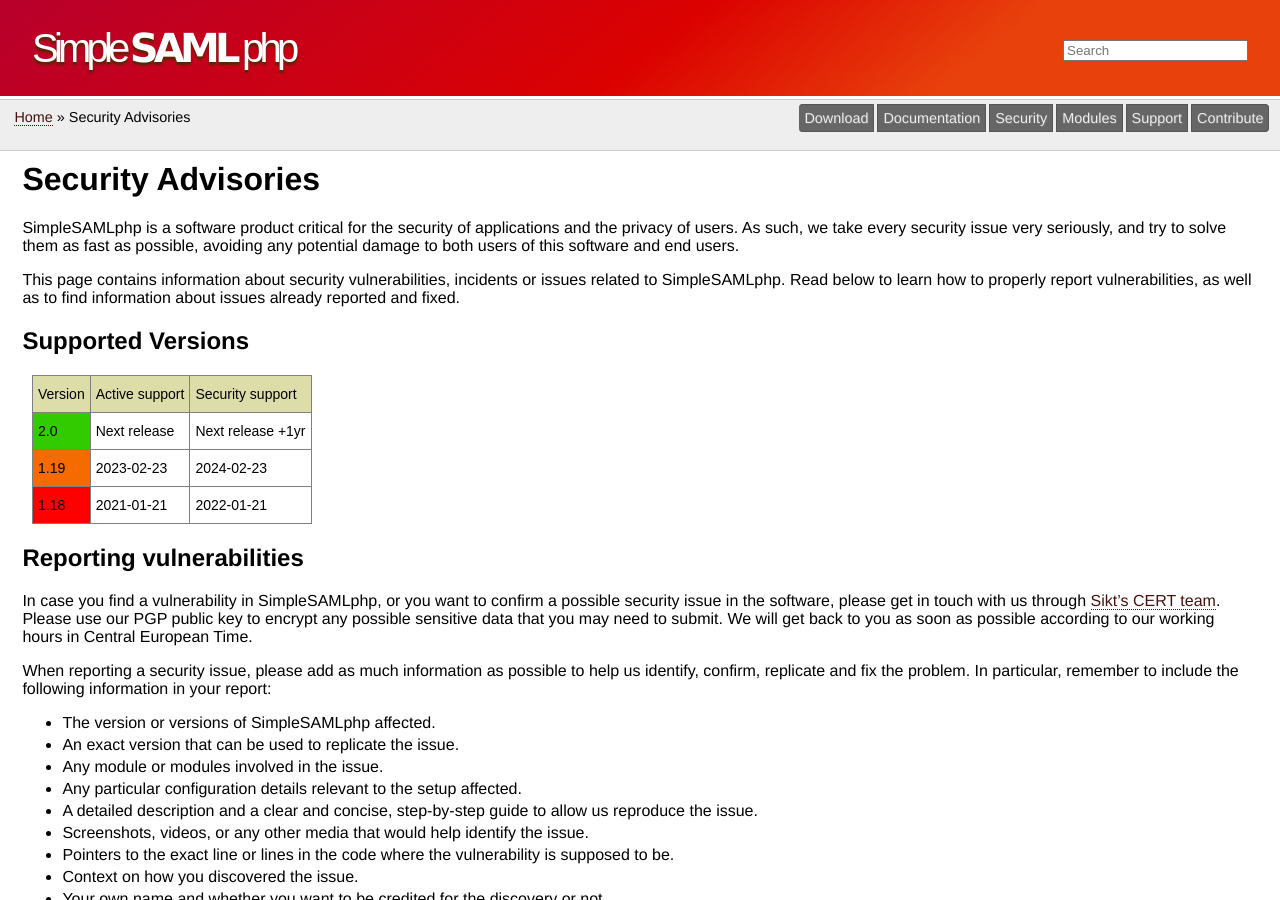
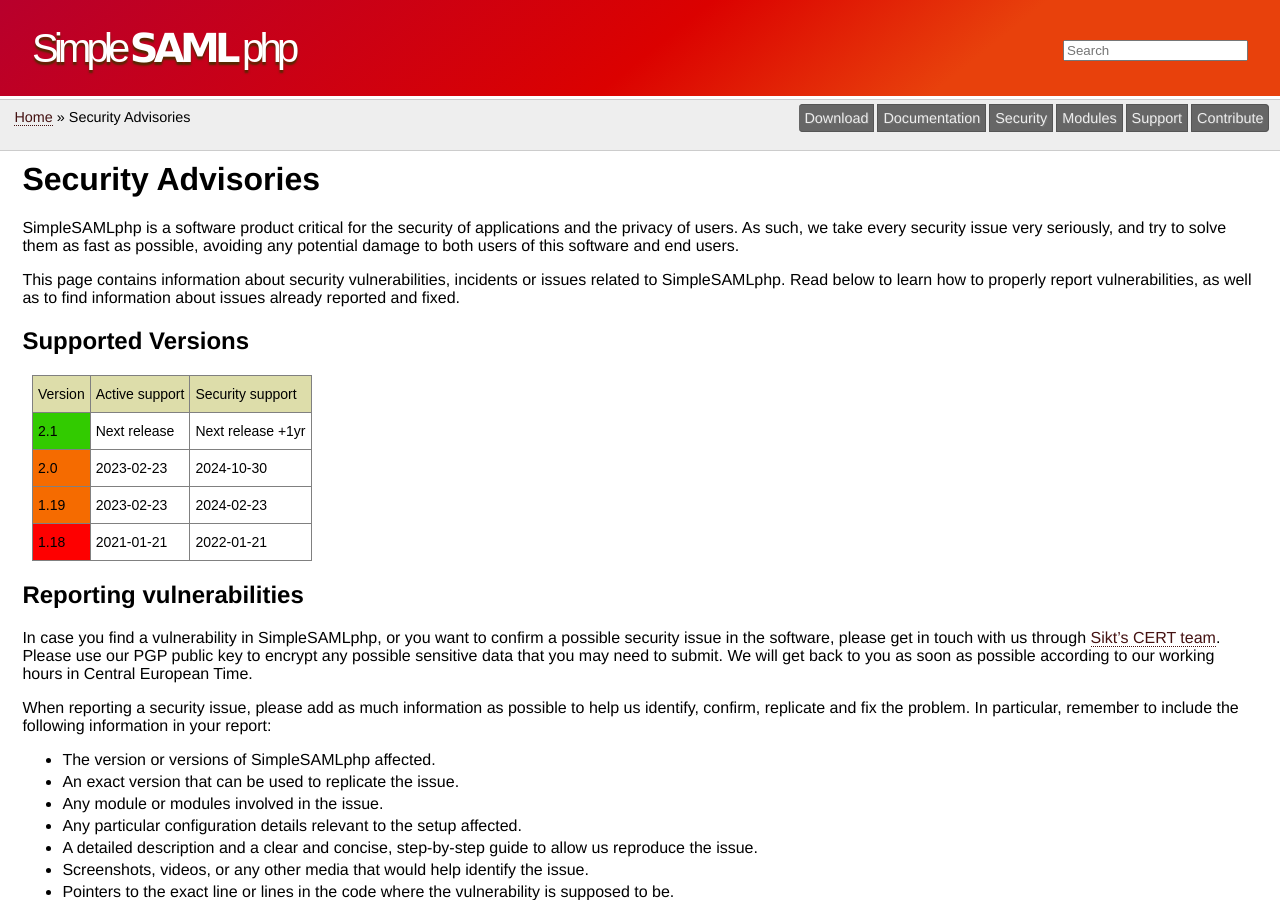
Before and after one commit to simplesamlphp/simplesamlphp.github.io, a Jekyll site: the page built from security/index.md, in a window 1280 px wide and 900 px high. Built offline with Jekyll 4.4.1, drawn with Linux system fonts in a browser that asks for light colours.

Commit message:
Update supported versions

```diff
--- a/security/index.md
+++ b/security/index.md
@@ -23,9 +23,14 @@
 </thead>
 <tbody>
   <tr>
-    <td class="tg-d52n">2.0</td>
+    <td class="tg-d52n">2.1</td>
     <td class="tg-c6of">Next release</td>
     <td class="tg-c6of">Next release +1yr</td>
+  </tr>
+  <tr>
+    <td class="tg-3wb8">2.0</td>
+    <td class="tg-c6of">2023-02-23</td>
+    <td class="tg-c6of">2024-10-30</td>
   </tr>
   <tr>
     <td class="tg-3wb8">1.19</td>
```
